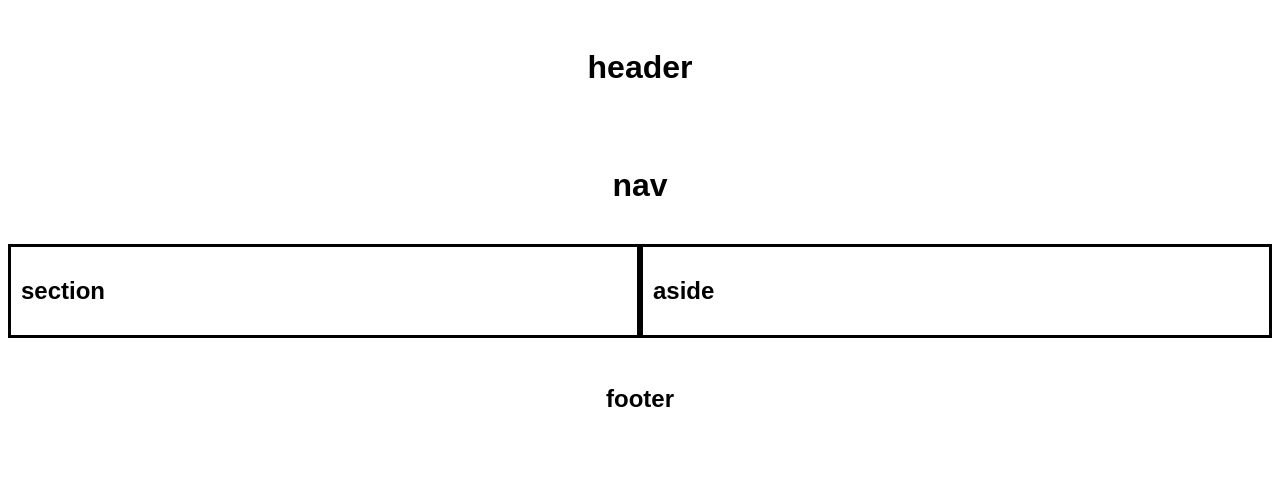
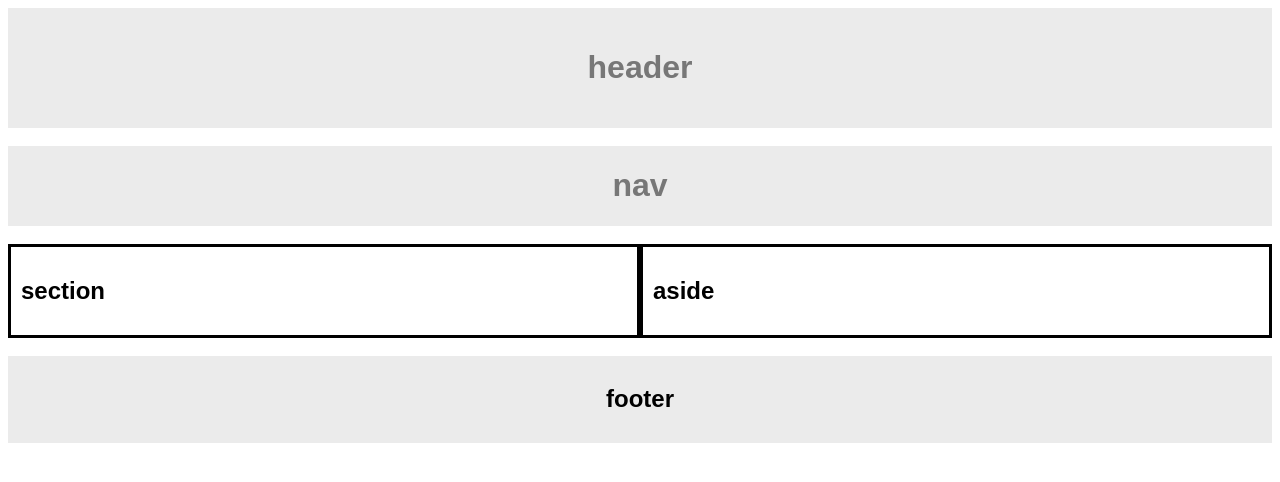
Before and after one commit to gfellouris/HW-Wireframe, a plain HTML site: page index.html in a window 1280 px wide. Drawn offline with Linux system fonts and the light colour scheme.

Commit message:
All style info added from the assignment - working but needs section and aside needs adjusting

```diff
--- a/style.css
+++ b/style.css
@@ -10,8 +10,22 @@ body {
     font-size: '18px';
 }
 
-header, nav, section, aside footer {
-    background: '#ebebeb';
+.header, .nav, .section, .aside, .footer {
+    background: #ebebeb;
+}
+
+.article {
+    color: #ebebeb;
+    background: #777;
+}
+
+h1, p {
+    color: #777;
+    background: #ebebeb;
+}
+
+.section {
+    width: 495px;
 }
 
 .header {
@@ -68,7 +82,6 @@ header, nav, section, aside footer {
 
 /* Style the footer */
 .footer {
-    background-color: white;
     padding: 10px;
     text-align: center;
 }
```
